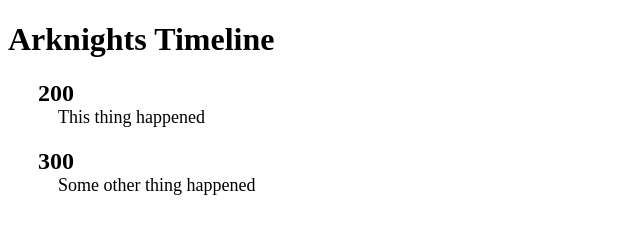
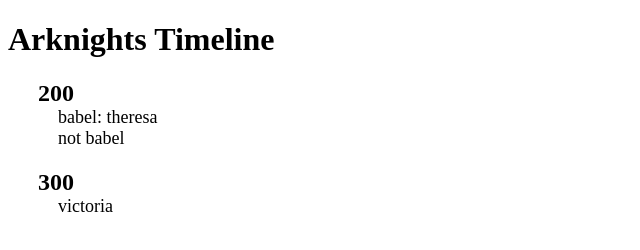
Before and after one commit to fireflylu/fireflylu.github.io, a plain HTML site: page index.html in a window 1280 px wide. Shown: the whole page, without its empty margins (0-640 px from the left). Drawn offline with Linux system fonts and the light colour scheme.

Commit message:
testing initial look

```diff
--- a/index.html
+++ b/index.html
@@ -14,12 +14,13 @@
         <main>
            <div class="event">
                <div class="year">200</div>
-                <div class="content">This thing happened</div>
+               <div class="content">babel: theresa</div>
+               <div class="content">not babel</div>
            </div>
 
            <div class="event">
                <div class="year">300</div>
-                <div class="content">Some other thing happened</div>
+               <div class="content">victoria</div>
            </div>
         </main>
     </body>
```
Also changed, not shown: styles.css (line endings or trailing spaces). Lines whose indentation alone changed are shown as unchanged.
